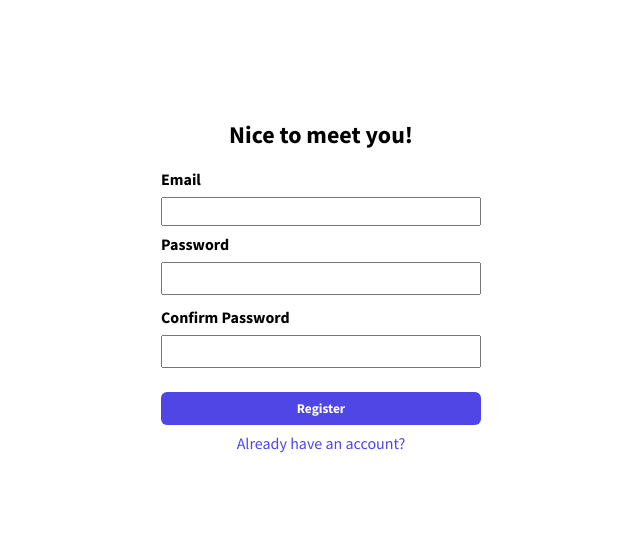
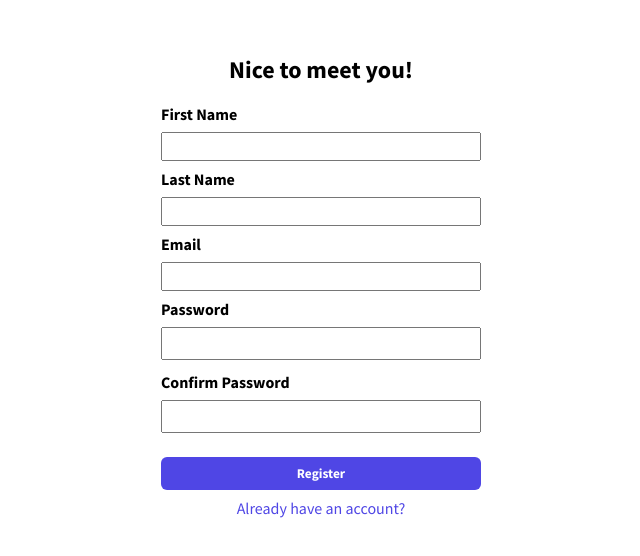
Before and after one commit to cameronadams777/xaibe, a Vue app in the folder client/: page /register in a window 1280 px wide. Shown: the part 124-680 px from the top of the page, without its empty margins (319-959 px from the left). Built offline with nearby package versions, Linux system fonts and the light colour scheme.

Commit message:
feat: handle client side authentication

```diff
--- a/client/package.json
+++ b/client/package.json
@@ -10,6 +10,7 @@
   },
   "dependencies": {
     "@tauri-apps/api": "^1.0.2",
+    "axios": "^0.27.2",
     "vue": "^3.2.37",
     "vue-router": "^4.1.5"
   },
--- a/client/src/pages/login.vue
+++ b/client/src/pages/login.vue
@@ -1,8 +1,28 @@
 <script lang="ts" setup>
+import { useRouter } from "vue-router";
 import { ref } from "vue";
+import axios from "axios";
+
+const router = useRouter();
 
 const email = ref("");
 const password = ref("");
+
+const submitForm = async () => {
+  try {
+    const response = await axios
+      .post("http://localhost:5000/api/login", {
+        email: email.value,
+        password: password.value,
+      })
+      .then((res) => res.data);
+
+    localStorage.setItem("token", response.data.token);
+    router.push("/");
+  } catch (error) {
+    console.error(error);
+  }
+};
 </script>
 
 <template>
@@ -18,7 +38,7 @@ const password = ref("");
         v-model="password"
         id="password"
         name="password"
-        type="text"
+        type="password"
         class="p-1.5"
       />
     </div>
@@ -32,6 +52,7 @@ const password = ref("");
     </div>
     <button
       class="w-1/4 mb-2 p-2 text-white font-bold bg-indigo-600 hover:bg-indigo-800 rounded-md border-none"
+      @click="submitForm"
     >
       Log In
     </button>
--- a/client/src/pages/register.vue
+++ b/client/src/pages/register.vue
@@ -1,14 +1,59 @@
 <script lang="ts" setup>
+import { useRouter } from "vue-router";
+import axios from "axios";
 import { ref } from "vue";
 
+const router = useRouter();
+
+const firstName = ref("");
+const lastName = ref("");
 const email = ref("");
 const password = ref("");
 const confirmPassword = ref("");
+
+const submitForm = async () => {
+  try {
+    const response = await axios
+      .post("http://localhost:5000/api/register", {
+        firstName: firstName.value,
+        lastName: lastName.value,
+        email: email.value,
+        password: password.value,
+        passwordConfirmation: confirmPassword.value,
+      })
+      .then((res) => res.data);
+
+    localStorage.setItem("token", response.data.token);
+    router.push("/");
+  } catch (error) {
+    console.error(error);
+  }
+};
 </script>
 
 <template>
   <div class="w-full h-full flex flex-col justify-center items-center">
     <h2>Nice to meet you!</h2>
+    <div class="flex flex-col w-1/4 mb-2">
+      <label for="firstName" class="font-bold mb-2">First Name</label>
+      <input
+        v-model="firstName"
+        id="firstName"
+        name="firstName"
+        type="text"
+        class="p-1"
+      />
+    </div>
+    <div class="flex flex-col w-1/4 mb-2">
+      <label for="lastName" class="font-bold mb-2">Last Name</label>
+      <input
+        v-model="lastName"
+        id="lastName"
+        name="lastName"
+        type="text"
+        class="p-1"
+      />
+    </div>
     <div class="flex flex-col w-1/4 mb-2">
       <label for="email" class="font-bold mb-2">Email</label>
       <input v-model="email" id="email" name="email" type="text" class="p-1" />
@@ -19,7 +64,7 @@ const confirmPassword = ref("");
         v-model="password"
         id="password"
         name="password"
-        type="text"
+        type="password"
         class="p-1.5"
       />
     </div>
@@ -31,12 +76,13 @@ const confirmPassword = ref("");
         v-model="confirmPassword"
         id="confirmPassword"
         name="confirmPassword"
-        type="text"
+        type="password"
         class="p-1.5"
       />
     </div>
     <button
       class="w-1/4 p-2 text-white font-bold bg-indigo-600 hover:bg-indigo-800 rounded-md border-none mb-2"
+      @click="submitForm"
     >
       Register
     </button>
```
Also changed, not shown: 1 other file (tests, documents, lock files or other folders).
